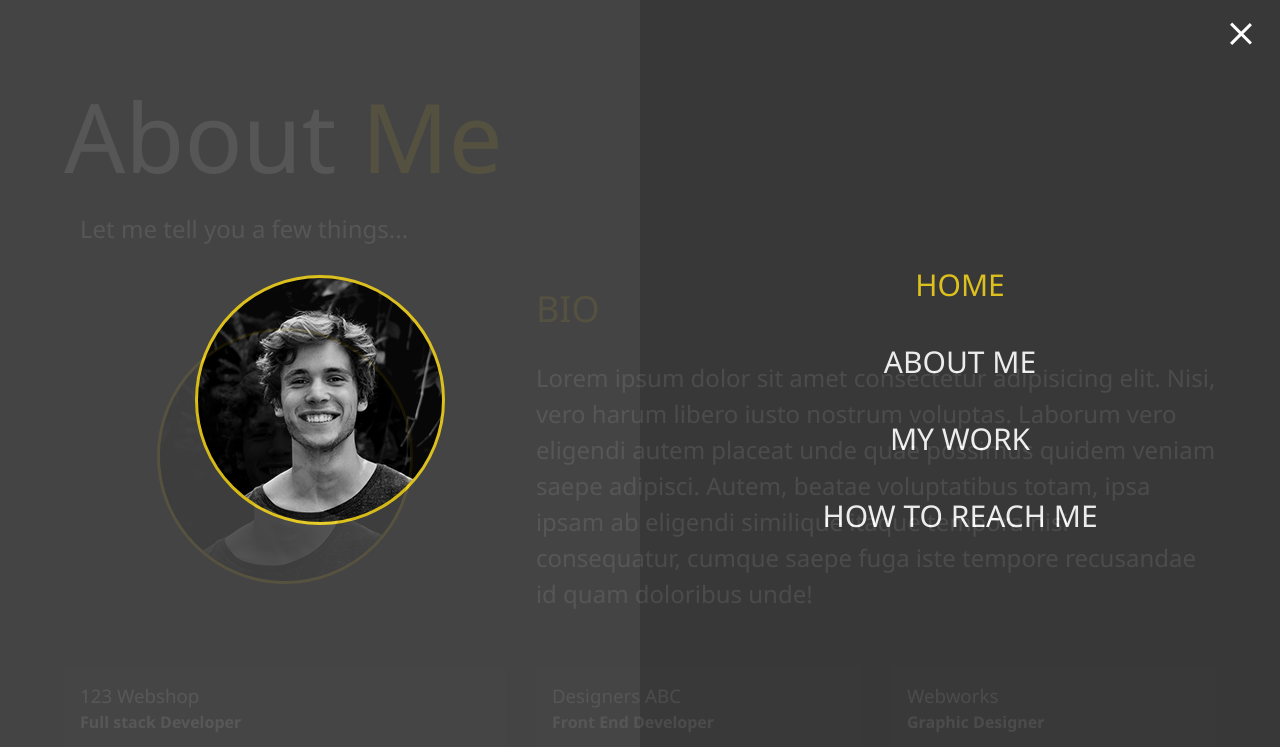
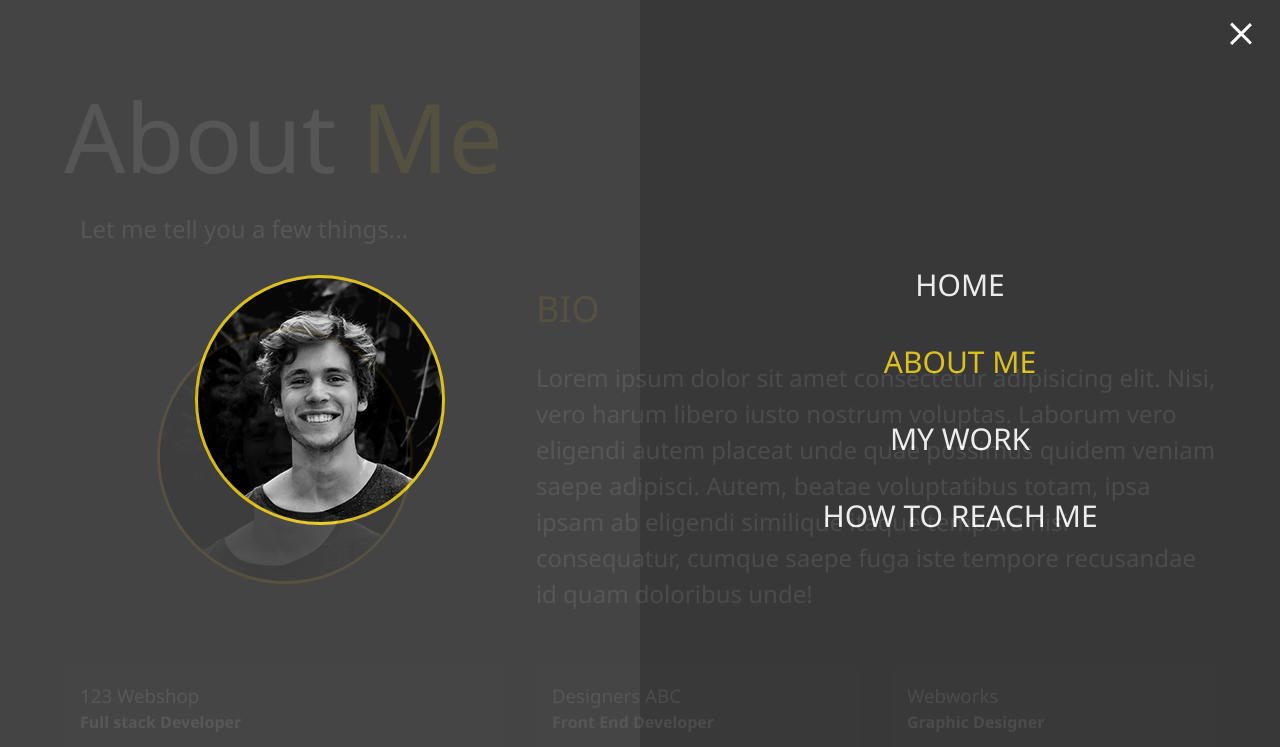
Before and after one commit to Mustafa-Hussien/modern_portfolio, a website: page dist/about.html in a window 1280 px wide. Both pictures are taken after a click on the element 1241 px from the left and 37 px from the top of the page. Shown: the top 747 px of the page. Drawn offline with nearby package versions, Linux system fonts and the light colour scheme; files that its build step writes are made by us from their sources.

Commit message:
text func & about page

```diff
--- a/dist/about.html
+++ b/dist/about.html
@@ -25,10 +25,10 @@
 				</div>
 				<ul class="menu-nav">
 					<li class="nav-item">
-						<a href="#" class="nav-link current">Home</a>
+						<a href="index.html" class="nav-link ">Home</a>
 					</li>
 					<li class="nav-item">
-						<a href="about.html" class="nav-link">About me</a>
+						<a href="about.html" class="nav-link current">About me</a>
 					</li>
 					<li class="nav-item">
 						<a href="mywork.html" class="nav-link">My work</a>
```
